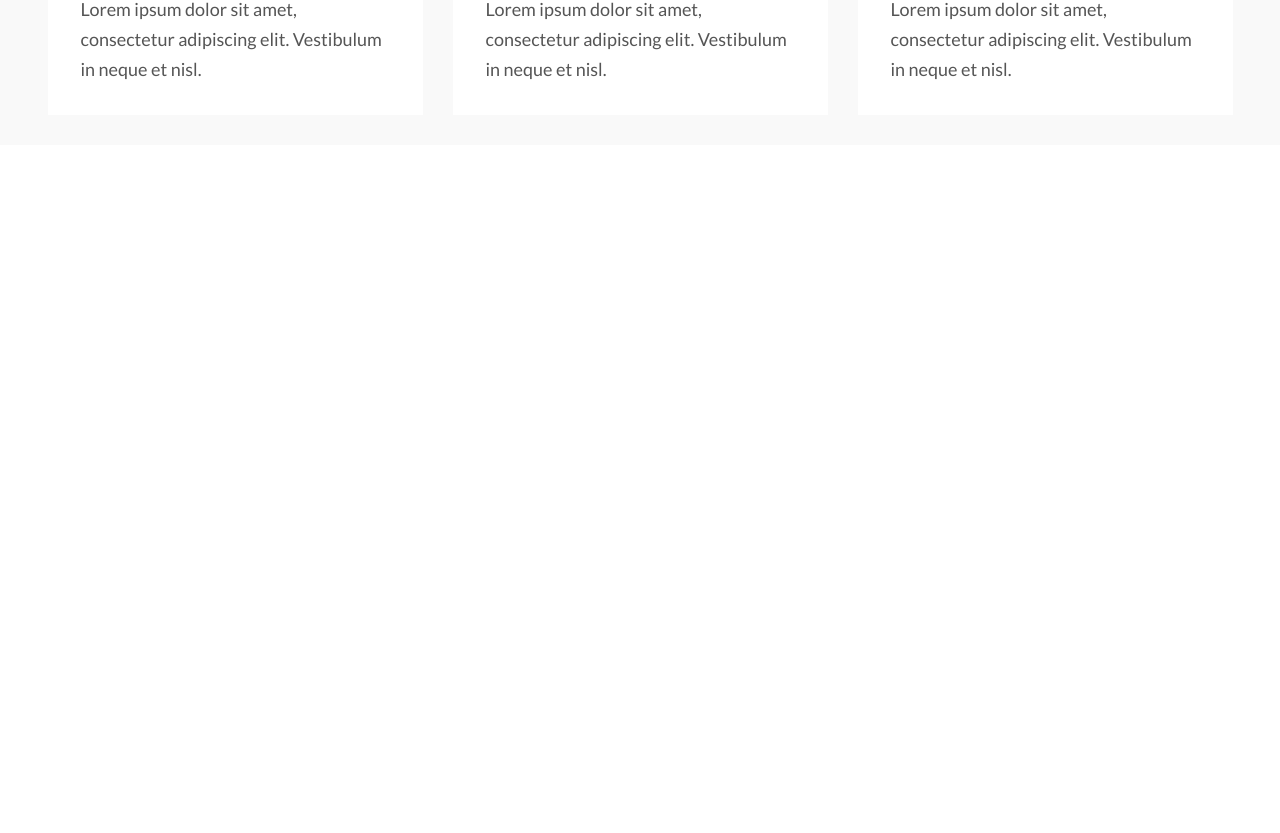
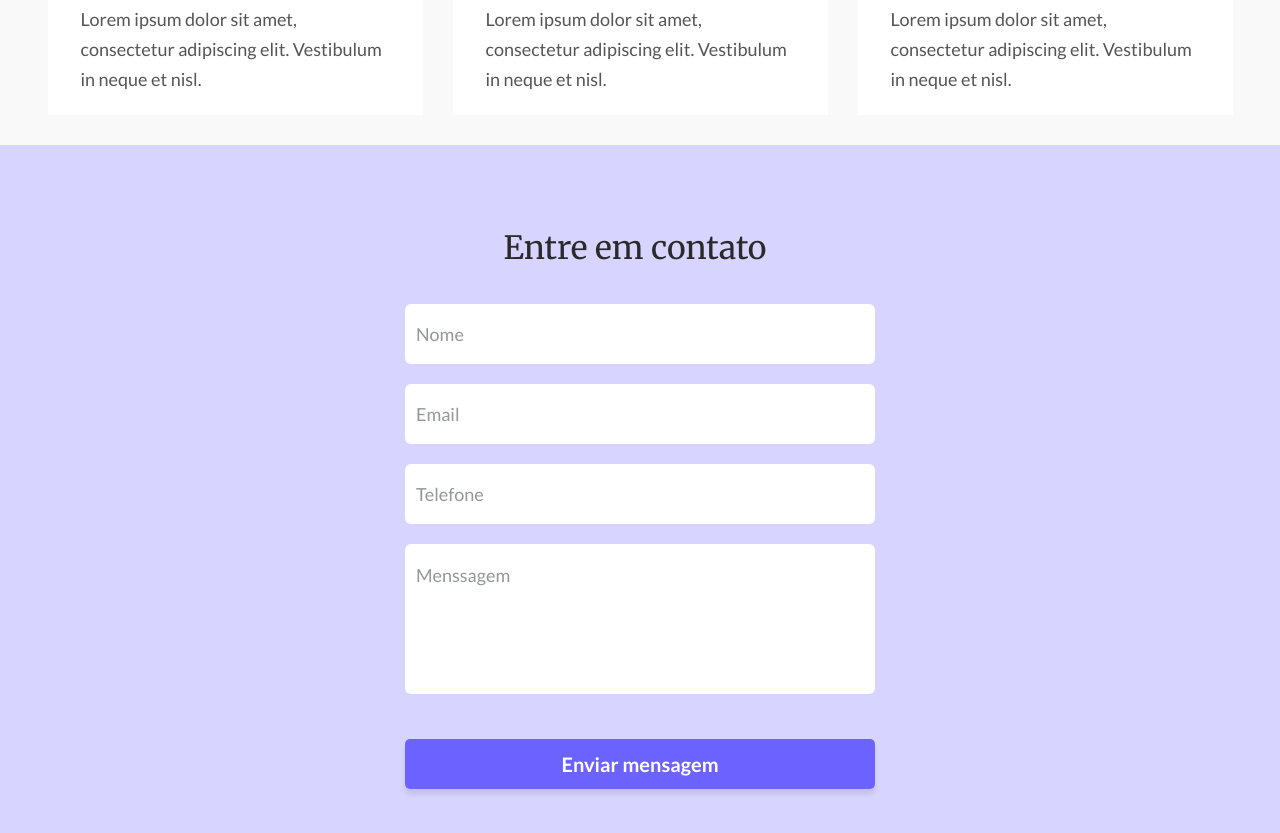
Before and after one commit to Gusta-snt/One-Page, a React (Vite) app: page / in a window 1280 px wide. Shown: the part 1284-2117 px from the top of the page. Before the commit the page ends 1429 px from the top, so only its background shows below. Built offline with nearby package versions, Linux system fonts and the light colour scheme.

Commit message:
Create footer component

```diff
--- a/src/App.jsx
+++ b/src/App.jsx
@@ -1,12 +1,14 @@
 import Main from "./components/Main"
 import Header from "./components/Header"
-import Input from "./components/Input"
+import Footer from "./components/Footer"
+
 
 function App() {
   return (
     <div>
       <Header/>
       <Main/>
+      <Footer/>
     </div>
   )
 }
--- a/src/components/Button/index.jsx
+++ b/src/components/Button/index.jsx
@@ -1,7 +1,7 @@
 import './style.css'
 
-function Button(param){
-  return <button className="button">{param.text}</button>
+function Button(params){
+  return <button id={params.id || ""} className="button" type={params.type || "button"}>{params.text}</button>
 }
 
 export default Button
--- /dev/null
+++ b/src/components/Footer/index.jsx
@@ -0,0 +1,20 @@
+import "./style.css"
+import Input from "./../Input"
+import Button from "./../Button"
+
+function Footer(){
+  return (
+    <footer>
+      <form>
+        <h2>Entre em contato</h2>
+        <Input type="text" placeholder="Nome"/>
+        <Input type="email" placeholder="Email"/>
+        <Input type="text" placeholder="Telefone"/>
+        <textarea placeholder="Menssagem"></textarea>
+        <Button text="Enviar mensagem" type="submit" id="submit-button"/>
+      </form>
+    </footer>
+  )
+}
+
+export default Footer
--- /dev/null
+++ b/src/components/Footer/style.css
@@ -0,0 +1,59 @@
+footer {
+  display: flex;
+  justify-content: center;
+  padding: 83px 20px 56px;
+  background-color: var(--purple-light);
+}
+
+form {
+  display: flex;
+  flex-direction: column;
+  align-items: center;
+  justify-content: center;
+  gap: 20px;
+  max-width: 470px;
+  width: 100%;
+}
+
+h2 {
+  margin-bottom: 16px;
+  width: 273px;
+  height: 40px;
+
+  font-family: 'Merriweather';
+  font-style: normal;
+  font-weight: 400;
+  font-size: 32px;
+  line-height: 40px;
+
+  color: var(--gray-dark);
+}
+
+textarea {
+  width: 100%;
+  height: 150px;
+  background: #FFFFFF;
+  border-radius: 6px;
+  border: none;
+  padding: 20px 11px;
+  font-family: 'Lato';
+  font-style: normal;
+  font-weight: 400;
+  font-size: 18px;
+  line-height: 22px;
+  resize: none;
+}
+
+textarea::placeholder {
+  color: rgba(110, 114, 117, 0.74);
+}
+
+textarea:focus{
+  outline: none;
+  border: 1px solid black;
+}
+
+#submit-button {
+  margin-top: 25px;
+  width: 100%;
+}
```
